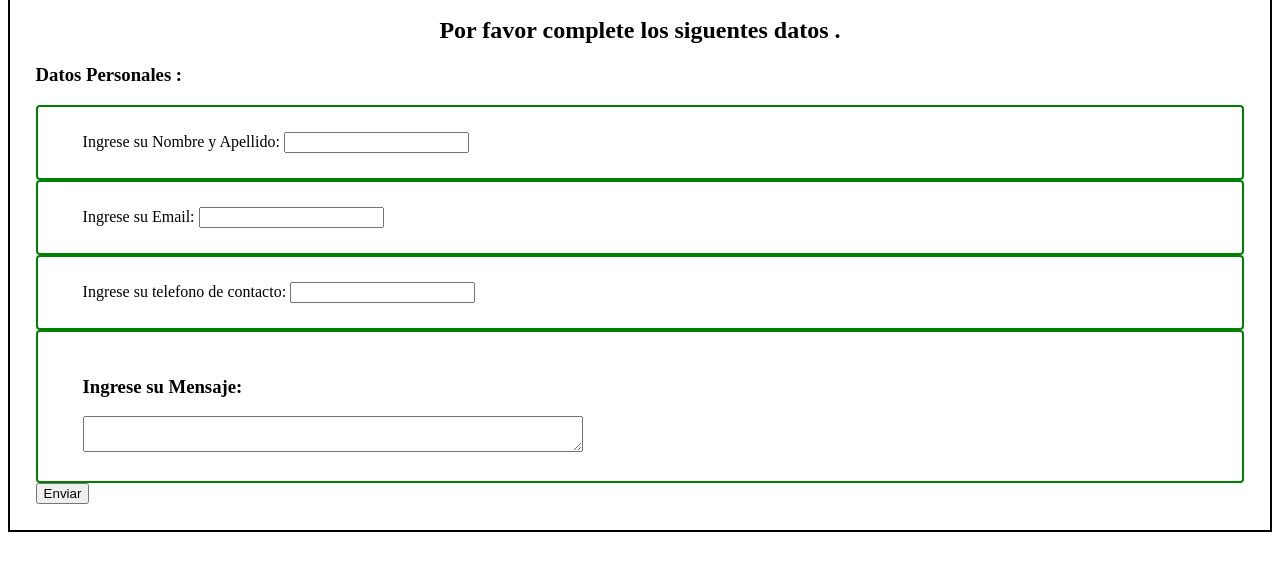
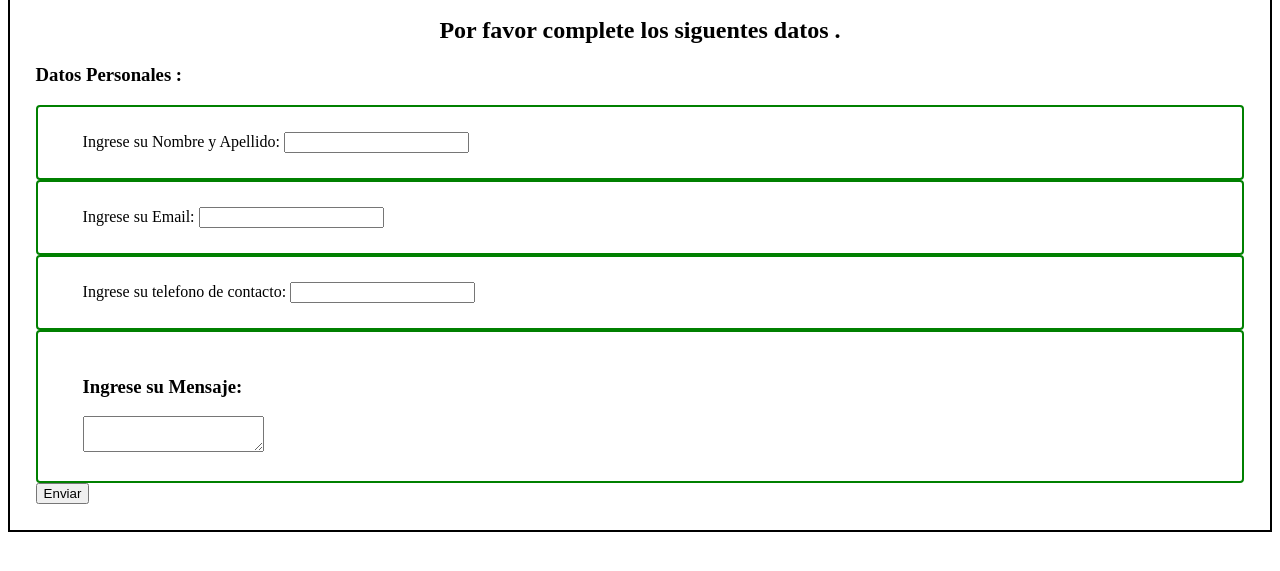
Before and after one commit to Zyro72/TP-Integrador, a plain HTML site: page contacto.html in a window 1280 px wide. Shown: the part 145-716 px from the top of the page. Drawn offline with Linux system fonts and the light colour scheme.

Commit message:
Update contacto.html

```diff
--- a/contacto.html
+++ b/contacto.html
@@ -56,7 +56,7 @@
     <section>
 
         <h3> Ingrese su Mensaje:</h3>
-        <textarea name="mensaje" style="width: 500px; height: 100;"></textarea>
+        <textarea name="mensaje" style="width:auto; height:auto;"></textarea>
 
 
     </section>
```
